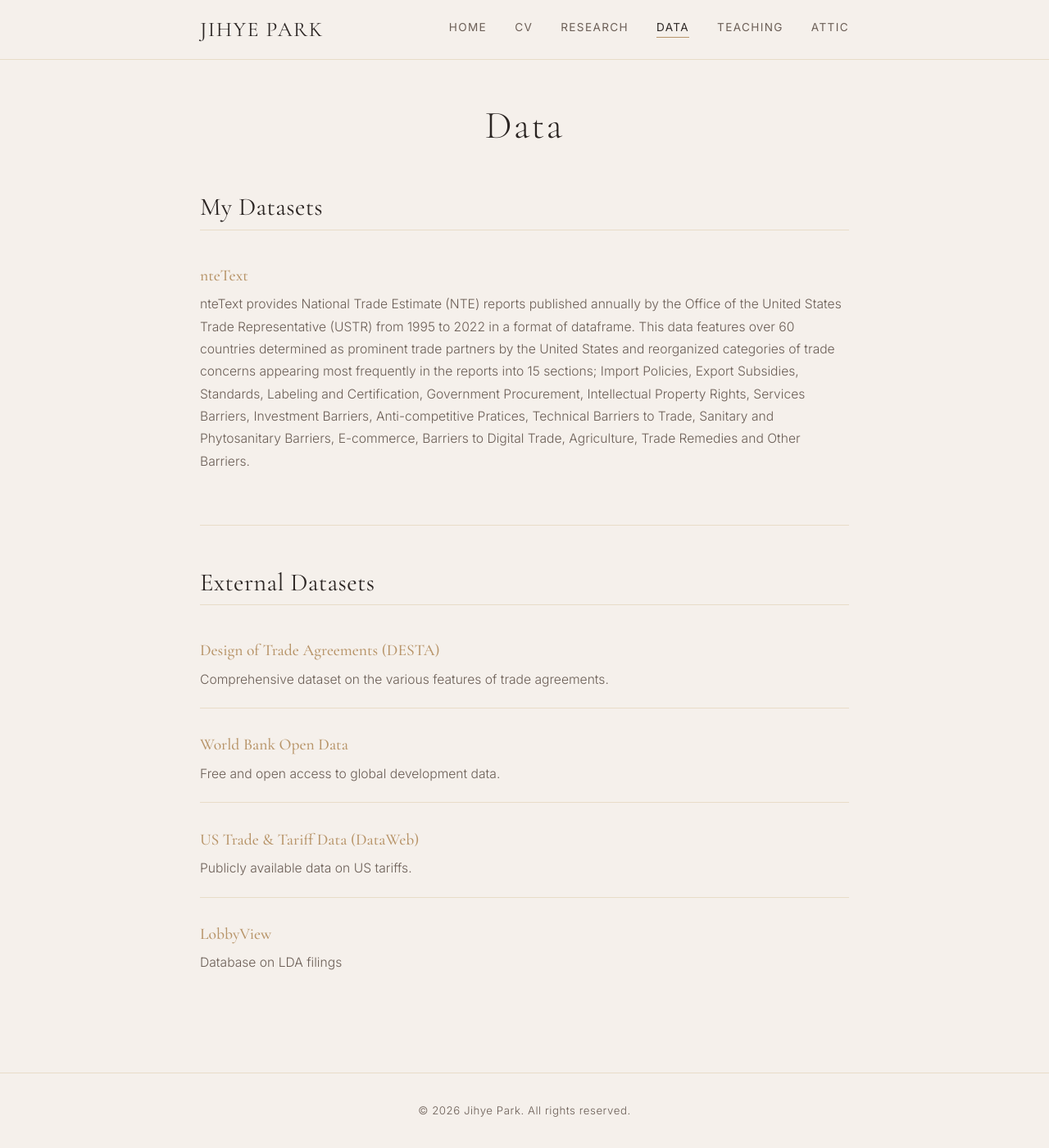
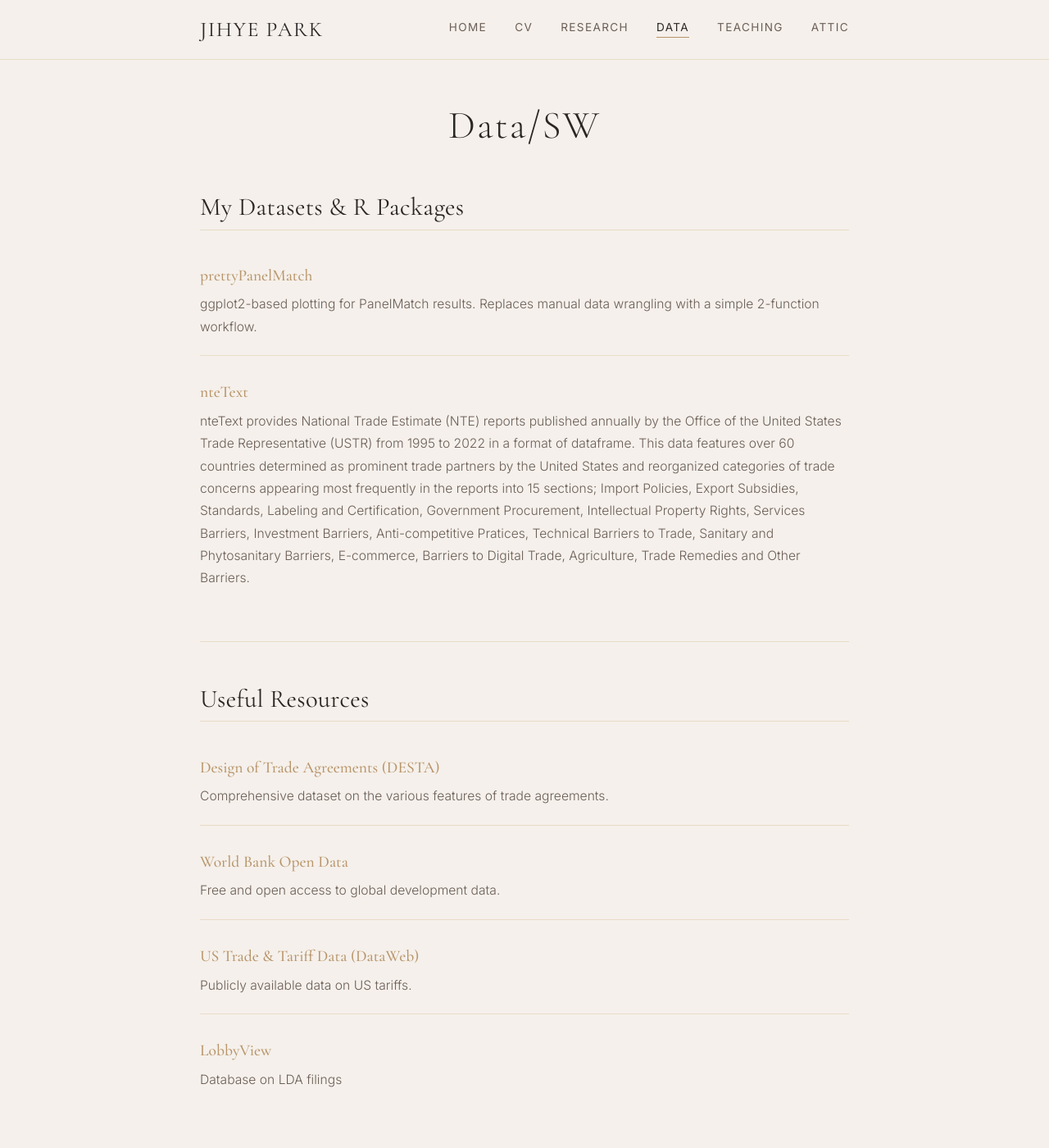
Before and after one commit to jacqpark/jacqpark.github.io, a Jekyll site: the page built from data.md, in a window 1280 px wide and 1400 px high. Shown: the whole window at 82% size. Built offline with Jekyll 4.4.1, drawn with Linux system fonts in a browser that asks for light colours.

Commit message:
page update

```diff
--- a/_data/datasets.yml
+++ b/_data/datasets.yml
@@ -2,6 +2,11 @@
 # source: "github" for your own data, "external" for external datasets
 
 # --- YOUR DATASETS ---
+
+- name: "prettyPanelMatch"
+  description: "ggplot2-based plotting for PanelMatch results. Replaces manual data wrangling with a simple 2-function workflow."
+  url: "https://github.com/jacqpark/prettyPanelMatch"
+  source: "github"
 
 - name: "nteText"
   description: "nteText provides National Trade Estimate (NTE) reports published annually by the Office of the United States Trade Representative (USTR) from 1995 to 2022 in a format of dataframe. This data features over 60 countries determined as prominent trade partners by the United States and reorganized categories of trade concerns appearing most frequently in the reports into 15 sections; Import Policies, Export Subsidies, Standards, Labeling and Certification, Government Procurement, Intellectual Property Rights, Services Barriers, Investment Barriers, Anti-competitive Pratices, Technical Barriers to Trade, Sanitary and Phytosanitary Barriers, E-commerce, Barriers to Digital Trade, Agriculture, Trade Remedies and Other Barriers."
--- a/data.md
+++ b/data.md
@@ -1,10 +1,10 @@
 ---
 layout: page
-title: Data
+title: Data/SW
 permalink: /data/
 ---
 
-## My Datasets
+## My Datasets & R Packages
 
 <ul class="dataset-list">
 {% for dataset in site.data.datasets %}
@@ -23,7 +23,7 @@ permalink: /data/
 
 ---
 
-## External Datasets
+## Useful Resources
 
 <ul class="dataset-list">
 {% for dataset in site.data.datasets %}
```
